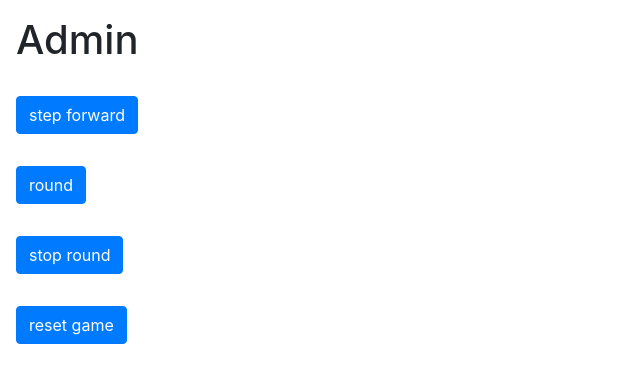
After one commit to junya-kato/bdm, a Flask app: page /admin in a window 1280 px wide. The commit adds this page. Shown: the top 383 px of the page, without its empty margins (0-640 px from the left). Run offline with Flask 2, Linux system fonts and the light colour scheme; some libraries are stand-ins or nearby versions.

Commit message:
implement admin view

```diff
--- a/course.py
+++ b/course.py
@@ -1,7 +1,7 @@
 class Course:
     # 最終マスはゴールマス。
-    # STEPS = [45,60,80,60,60,40,50, 30, 80, 90, 50, 45]
-    STEPS = [45,60,80,20,40,30,40]
+    STEPS = [45,60,80,60,60,40,50, 30, 80, 90, 50, 45]
+    # STEPS = [45,60,80,20,40,30,40]
     STEP_LEN = len(STEPS)
 
     def distance(self, start:int, end:int):
--- a/game_controller.py
+++ b/game_controller.py
@@ -14,10 +14,13 @@ class GameController:
         self.koma = Koma(belt=self.belt)
         self.user = User(koma=self.koma)
         self.course = Course()
+        self.can_round = True
 
     def round(self):
         while(True):
-            self.motor.move(90, 1)
+            if not self.can_round:
+                return
+            self.motor.move(9, 0.1)
 
     def move_async(self, distance):
         threading.Thread(target=self.move, args=(distance, )).start()
--- a/main.py
+++ b/main.py
@@ -1,15 +1,16 @@
 #! /usr/bin/python3
 
 from game_controller import GameController
-from flask import Flask, render_template
+from flask import Flask, render_template, request
 from random import random
+import threading
 app = Flask(__name__)
 
 game_controller = GameController()
 
 @app.route("/")
 def hello():
-    return render_template("index.html", steps=0)#"Hello World!"
+    return render_template("home.html")
 
 @app.route("/step/<int:steps>")
 def step(steps):
@@ -20,6 +21,25 @@ def step(steps):
 def rounding():
     game_controller.round()
     return "rounding"
+
+round_thread  = threading.Thread(target=game_controller.round)
+
+@app.route("/admin")
+def admin():
+    global round_thread, game_controller
+    if (request.args.get("forward") == "true"):
+        game_controller.move(2)
+    if (request.args.get("round") == "true"):
+        if not round_thread.is_alive():
+            round_thread.start()
+    if (request.args.get("killround") == "true"):
+        game_controller.can_round = False
+        round_thread.join()
+        game_controller.can_round = True
+        round_thread  = threading.Thread(target=game_controller.round)
+    if (request.args.get("reset") == "true"):
+        game_controller = GameController()
+    return render_template("admin.html")
 
 @app.route("/random")
 def randomstep():
--- /dev/null
+++ b/templates/admin.html
@@ -0,0 +1,42 @@
+<!DOCTYPE html>
+<html lang="en">
+
+<head>
+  <meta charset="UTF-8">
+  <meta name="viewport" content="width=device-width, initial-scale=1.0">
+  <meta http-equiv="X-UA-Compatible" content="ie=edge">
+  <link rel="stylesheet" href="https://stackpath.bootstrapcdn.com/bootstrap/4.4.1/css/bootstrap.min.css"
+    integrity="sha384-Vkoo8x4CGsO3+Hhxv8T/Q5PaXtkKtu6ug5TOeNV6gBiFeWPGFN9MuhOf23Q9Ifjh" crossorigin="anonymous">
+  <script src="https://code.jquery.com/jquery-3.4.1.slim.min.js"
+    integrity="sha384-J6qa4849blE2+poT4WnyKhv5vZF5SrPo0iEjwBvKU7imGFAV0wwj1yYfoRSJoZ+n"
+    crossorigin="anonymous"></script>
+  <script src="https://cdn.jsdelivr.net/npm/popper.js@1.16.0/dist/umd/popper.min.js"
+    integrity="sha384-Q6E9RHvbIyZFJoft+2mJbHaEWldlvI9IOYy5n3zV9zzTtmI3UksdQRVvoxMfooAo"
+    crossorigin="anonymous"></script>
+  <script src="https://stackpath.bootstrapcdn.com/bootstrap/4.4.1/js/bootstrap.min.js"
+    integrity="sha384-wfSDF2E50Y2D1uUdj0O3uMBJnjuUD4Ih7YwaYd1iqfktj0Uod8GCExl3Og8ifwB6"
+    crossorigin="anonymous"></script>
+  <title>Document</title>
+</head>
+
+<body>
+  <h1 class="m-3">Admin</h1>
+  <form action="/admin">
+    <input type="hidden" name="forward" value="true" />
+    <input type="submit" class="btn btn-primary m-3" value="step forward" />
+  </form>
+  <form action="/admin">
+    <input type="hidden" name="round" value="true" />
+    <input type="submit" class="btn btn-primary m-3" value="round" />
+  </form>
+  <form action="/admin">
+    <input type="hidden" name="killround" value="true" />
+    <input type="submit" class="btn btn-primary m-3" value="stop round" />
+  </form>
+  <form action="/admin">
+    <input type="hidden" name="reset" value="true" />
+    <input type="submit" class="btn btn-primary m-3" value="reset game" />
+  </form>
+</body>
+
+</html>
```
Also changed, not shown: templates/home.html (added, +17 -0 lines), templates/index.html (+6 -4 lines), user.py (line endings or trailing spaces).
